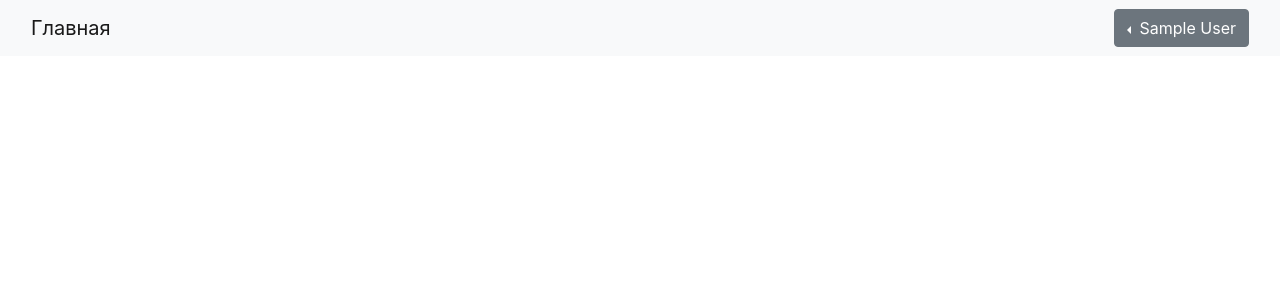
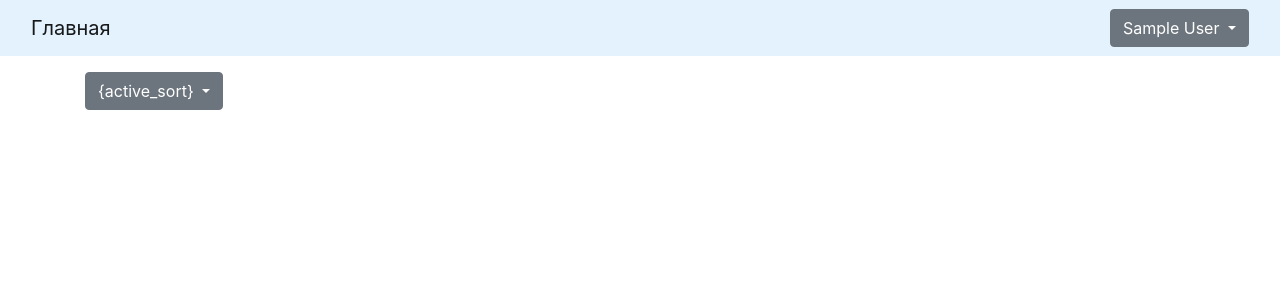
Before and after one commit to JustGoodkoff/MyShop, a Flask app: page / in a window 1280 px wide. Shown: the top 300 px of the page. Run offline with Flask 2, Linux system fonts and the light colour scheme; the visitor is signed in with stand-in values (Sample User, id 1); data that the repository does not hold is empty; some libraries are stand-ins or nearby versions.

Commit message:
12.04.21

```diff
--- a/main.py
+++ b/main.py
@@ -127,6 +127,8 @@
             cart = session["cart"]
             lst_products = [db_sess.query(Product).filter(Product.id == int(i)).first() for i in cart]
             total_cost = sum([i.price for i in lst_products])
+            cart = ",".join([str(id) for id in cart])
+            session["cart"] = []
             return render_template("index.html", title='Корзина',
                                    page="cart", cart=cart, lst_products=lst_products, total_cost=total_cost)
         else:
--- a/templates/base.html
+++ b/templates/base.html
@@ -20,18 +20,18 @@
 </head>
 <body>
 <header>
-    <nav class="navbar navbar-expand-lg navbar-light bg-light">
+    <nav class="navbar navbar-expand-lg navbar-light sticky-top mb-3" style="background-color: #e3f2fd;">
         <div class="container-fluid">
             <a class="navbar-brand" href="/">Главная</a>
             <div class="navbar-right">
                 {% if current_user.is_authenticated %}
-                <div class="btn-group dropleft">
+                <div class="btn-group">
                     <button class="btn btn-secondary dropdown-toggle navbar-right" type="button"
                             id="dropdownMenuButton"
                             data-toggle="dropdown" aria-expanded="false">
                         {{ current_user.name }}
                     </button>
-                    <button class="dropdown-menu" aria-labelledby="dropdownMenuButton">
+                    <button class="dropdown-menu dropdown-menu-lg-right">
                         <a class="dropdown-item" href="/cart">Корзина</a>
                         <a class="dropdown-item" href="/my_orders">Мои заказы</a>
                         <a class="dropdown-item" href="#">Личные данные</a>
--- a/templates/index.html
+++ b/templates/index.html
@@ -9,6 +9,17 @@
 <a class="btn btn-warning mt-2 mb-2" href="/create_order/{{ cart }}/{{ total_cost }}">Оформить заказ</a>
 {% endif %}
 {% endif %}
+<div class="dropdown">
+    <button class="btn btn-secondary dropdown-toggle" type="button" id="dropdownMenuButton" data-toggle="dropdown"
+            aria-haspopup="true" aria-expanded="false">
+        {active_sort}
+    </button>
+    <div class="dropdown-menu" aria-labelledby="dropdownMenuButton">
+        <a class="dropdown-item active" href="#">Сначала актуальные</a>
+        <a class="dropdown-item" href="#">Сначала подешевле</a>
+        <a class="dropdown-item" href="#">Сначала подороже</a>
+    </div>
+</div>
 <div class="row row-cols-1 row-cols-md-4 g-4 mt-2">
     {% for product in lst_products %}
     <div class="col">
@@ -16,8 +27,8 @@
         <div class="card mb-3">
             <!--            <img src="/static/img/{{product.image}}" class="image" >-->
             <img src="/static/img/photo_2019-12-28_21-24-22.jpg" class="image">
-            <div class="card-body" >
-                <p class="card-text"> <a class="text" href="/product/{{ product.id }}">{{ product.name }}</a></p>
+            <div class="card-body">
+                <p class="card-text"><a class="text" href="/product/{{ product.id }}">{{ product.name }}</a></p>
                 {% if page == "home" %}
                 <a href="/add_to_cart/{{ product.id }}" class="btn btn-primary">В корзину</a>
                 {% elif page == "cart" %}
```
Lines whose indentation alone changed are shown as unchanged.
